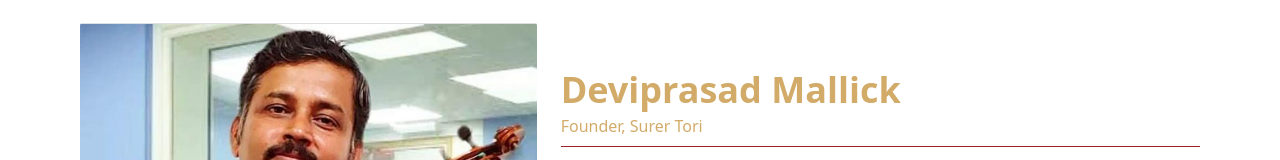
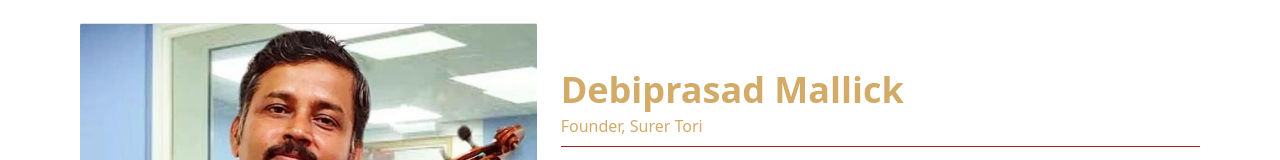
Before and after one commit to merazzak20/surer-tori-client, a React (Vite) app: page /about in a window 1280 px wide. Shown: the part 329-489 px from the top of the page. Built offline with nearby package versions, Linux system fonts and the light colour scheme; no server answers.

Commit message:
update some image

```diff
--- a/src/components/About.jsx
+++ b/src/components/About.jsx
@@ -1,5 +1,5 @@
 import { Link } from "react-router";
-import image from "../assets/left-about.jpg";
+import image from "../assets/about.png";
 import Button from "./shared/Button";
 import SectionHead from "./shared/SectionHead";
 // import SectionTitle from "./shared/SectionTitle";
--- a/src/pages/About/AboutComponents/Founder.jsx
+++ b/src/pages/About/AboutComponents/Founder.jsx
@@ -22,7 +22,7 @@ const Founder = () => {
           <div className="right-side w-full md:w-7/12 text-left">
             <div className="space-y-1 mb-3 border-b border-[#9C2227] pb-2">
               <h2 className="text-4xl font-bold text-[#D2AB69]">
-                Deviprasad Mallick
+                Debiprasad Mallick
               </h2>
               <h4 className="text-base font-medium text-[#D2AB69]">
                 Founder, Surer Tori
```
Also changed, not shown: src/assets/about.png (added).
